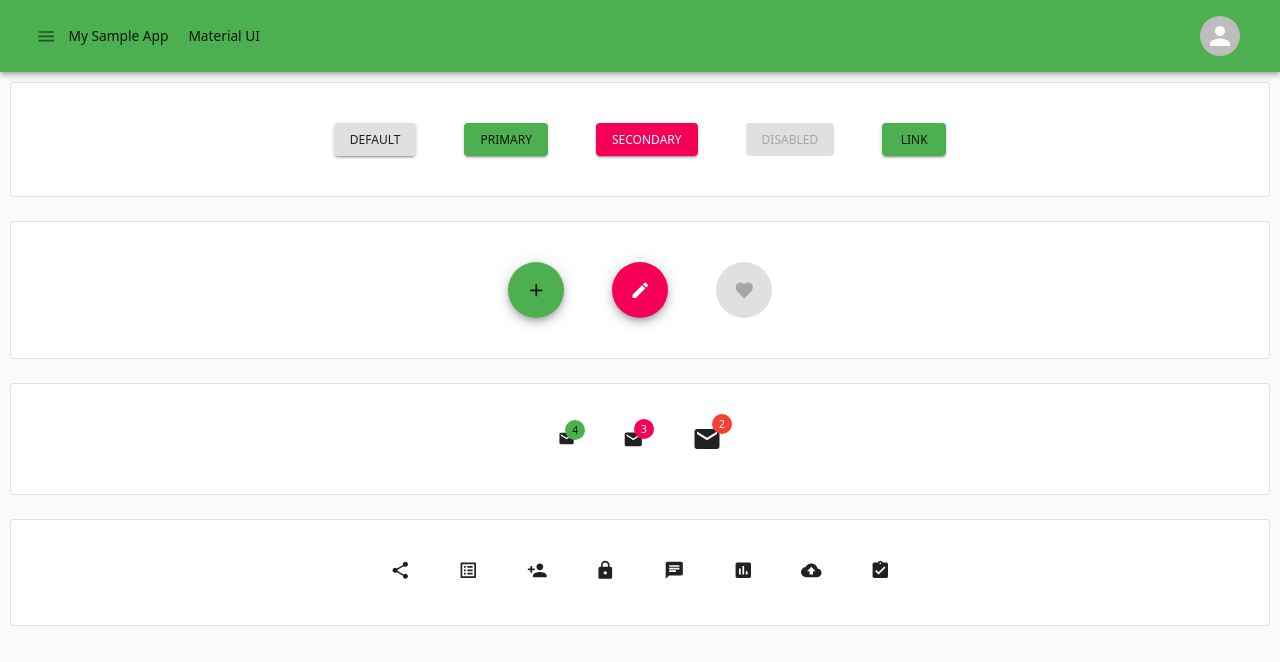
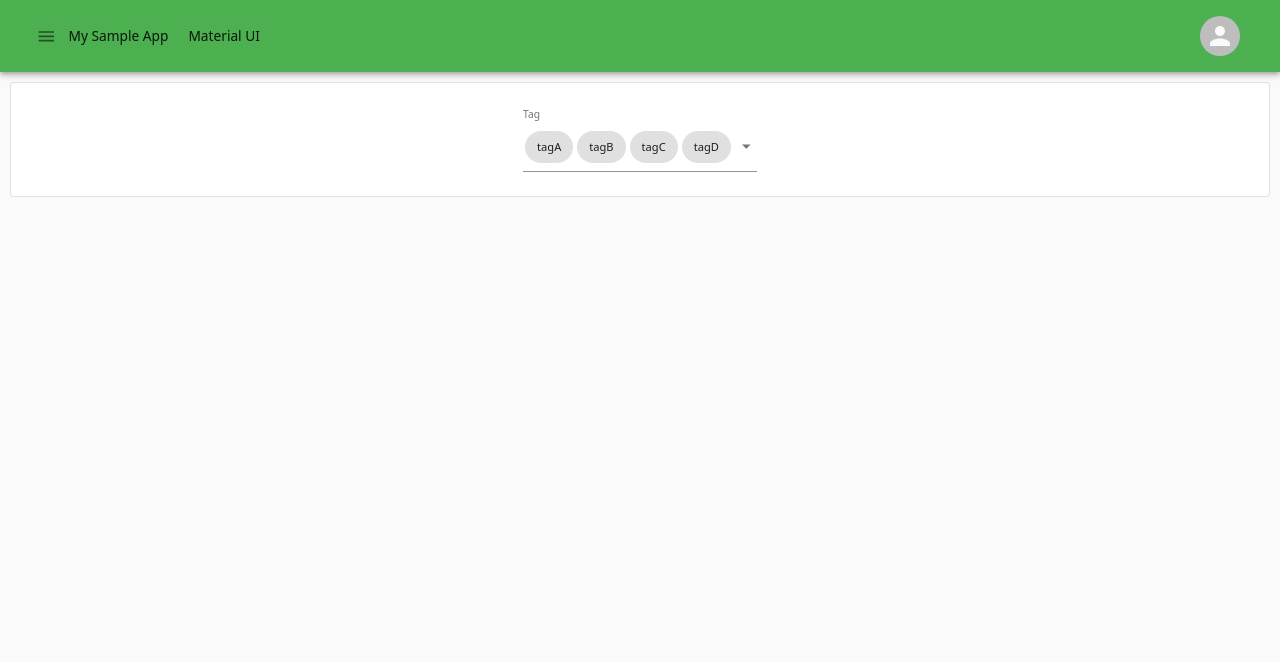
Before and after one commit to zeroclock/taskiwi, a React (Create React App) app in the folder src/web/taskiwi/: page / in a window 1280 px wide. Shown: the top 662 px of the page. Built offline with nearby package versions, Linux system fonts and the light colour scheme.

Commit message:
Add tag selector

```diff
--- a/src/web/taskiwi/src/components/MainContent.tsx
+++ b/src/web/taskiwi/src/components/MainContent.tsx
@@ -5,23 +5,15 @@ import {
   Theme,
   Grid,
   Paper,
-  Button,
-  Fab,
-  Badge,
+  MenuItem,
+  Checkbox,
+  ListItemText,
+  Input,
+  InputLabel,
+  FormControl,
+  Select,
+  Chip,
 } from '@material-ui/core'
-
-import MailIcon from '@material-ui/icons/Mail'
-import ShareIcon from '@material-ui/icons/Share'
-import ListAlt from '@material-ui/icons/ListAlt'
-import PersonAdd from '@material-ui/icons/PersonAdd'
-import Lock from '@material-ui/icons/Lock'
-import Chat from '@material-ui/icons/Chat'
-import Assessment from '@material-ui/icons/Assessment'
-import CloudUpload from '@material-ui/icons/CloudUpload'
-import AssignmentTurnedIn from '@material-ui/icons/AssignmentTurnedIn'
-import AddIcon from '@material-ui/icons/Add'
-import EditIcon from '@material-ui/icons/Edit'
-import FavoriteIcon from '@material-ui/icons/Favorite'
 
 const useStyles = makeStyles((theme: Theme) =>
   createStyles({
@@ -36,66 +28,86 @@ const useStyles = makeStyles((theme: Theme) =>
         margin: theme.spacing(3),
       },
     },
+    formControl: {
+      margin: theme.spacing(1),
+      minWidth: 120,
+      maxWidth: 300,
+    },
+    chips: {
+      display: 'flex',
+      flexWrap: 'wrap',
+    },
+    chip: {
+      margin: 2,
+    },
   })
 )
 
+const ITEM_HEIGHT = 48;
+const ITEM_PADDING_TOP = 8;
+const MenuProps = {
+  PaperProps: {
+    style: {
+      maxHeight: ITEM_HEIGHT * 4.5 + ITEM_PADDING_TOP,
+      width: 250,
+    },
+  },
+}
+
+const tags = [
+  'tagA',
+  'tagB',
+  'tagC',
+  'tagD'
+]
+
 function MainContent() {
   const classes = useStyles()
+  const [tagName, setTagName] = React.useState<string[]>(tags)
+
+  const handleChange = (event: React.ChangeEvent<{ name?: string; value: unknown }>) => {
+    const v = event.target.value
+    var values: string[] = []
+    if (v instanceof Array && v !== null) {
+      v.forEach((tag) => {
+        if (typeof tag === 'string') {
+          values.push(tag)
+        }
+      })
+      setTagName(values)
+    }
+  }
+
   return (
     <Grid container className={classes.root} spacing={3}>
       <Grid item xs={12} justify="center">
         <Paper variant="outlined" elevation={3} className={classes.paper}>
-          <Button variant="contained">Default</Button>
-          <Button variant="contained" color="primary">
-            Primary
-          </Button>
-          <Button variant="contained" color="secondary">
-            Secondary
-          </Button>
-          <Button variant="contained" disabled>
-            Disabled
-          </Button>
-          <Button variant="contained" color="primary" href="#contained-buttons">
-            Link
-          </Button>
-        </Paper>
-      </Grid>
-      <Grid item xs={12} justify="center">
-        <Paper variant="outlined" elevation={3} className={classes.paper}>
-          <Fab color="primary" aria-label="add">
-            <AddIcon />
-          </Fab>
-          <Fab color="secondary" aria-label="edit">
-            <EditIcon />
-          </Fab>
-          <Fab disabled aria-label="like">
-            <FavoriteIcon />
-          </Fab>
-        </Paper>
-      </Grid>
-      <Grid item xs={12} justify="center">
-        <Paper variant="outlined" elevation={3} className={classes.paper}>
-          <Badge badgeContent={4} color="primary">
-            <MailIcon fontSize="small" />
-          </Badge>
-          <Badge badgeContent={3} color="secondary">
-            <MailIcon />
-          </Badge>
-          <Badge badgeContent={2} color="error">
-            <MailIcon fontSize="large" />
-          </Badge>
-        </Paper>
-      </Grid>
-      <Grid item xs={12} justify="center">
-        <Paper variant="outlined" elevation={3} className={classes.paper}>
-          <ShareIcon />
-          <ListAlt />
-          <PersonAdd />
-          <Lock />
-          <Chat />
-          <Assessment />
-          <CloudUpload />
-          <AssignmentTurnedIn />
+          <FormControl className={classes.formControl}>
+            <InputLabel id="tag-multiple-checkbox-label">Tag</InputLabel>
+            <Select
+              labelId="tag-multiple-checkbox-label"
+              id="tag-multiple-checkbox"
+              multiple
+              value={tagName}
+              onChange={handleChange}
+              input={<Input />}
+              renderValue={(selected: any) => (
+                <div className={classes.chips}>
+                  {selected.map((value: any) => (
+                    <Chip key={value} label={value} className={classes.chip} />
+                  ))}
+                </div>
+              )}
+              MenuProps={MenuProps}
+            >
+              {tags.map((tag) => (
+                <MenuItem key={tag} value={tag}>
+                  <Checkbox checked={tagName.indexOf(tag) > -1} />
+                  <ListItemText primary={tag} />
+                </MenuItem>
+              ))}
+            </Select>
+          </FormControl>
         </Paper>
       </Grid>
     </Grid>
```
Also changed, not shown: 1 other file (tests, documents, lock files or other folders).
